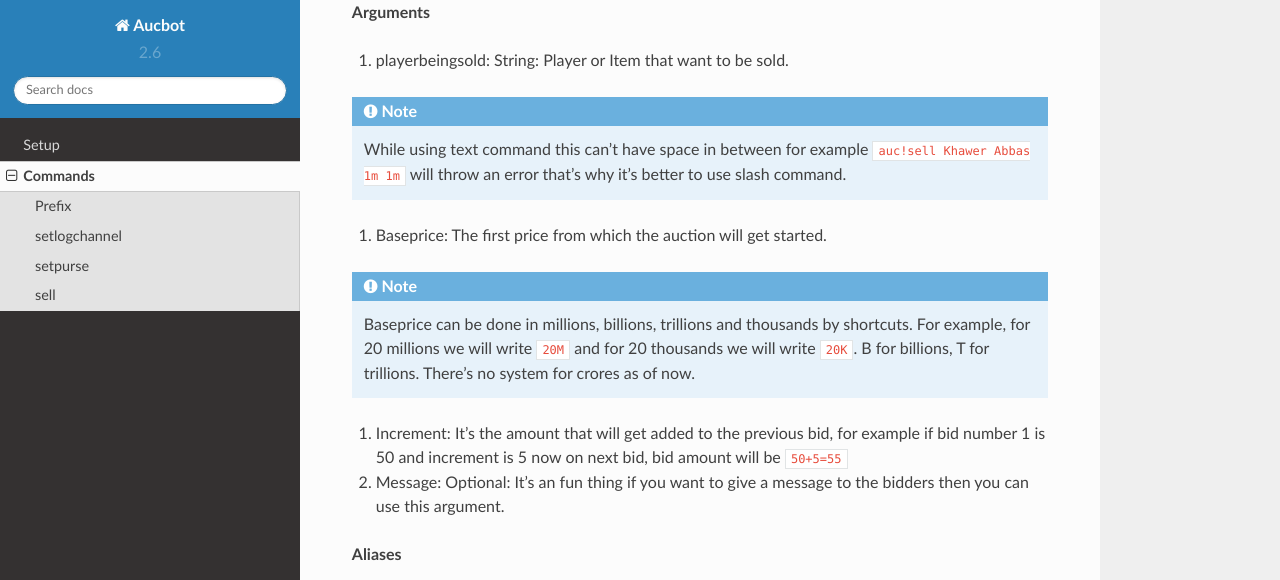
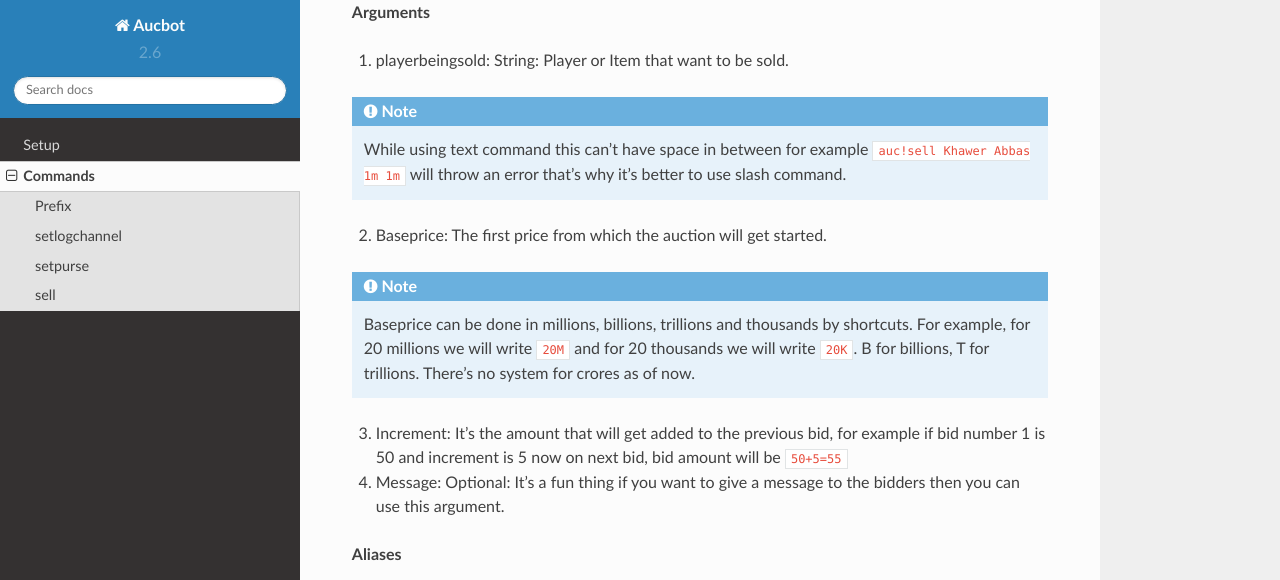
Before and after one commit to KhawerAbbas7/AucbotDocs, a Sphinx documentation site: the page built from docs/source/commands.rst, in a window 1280 px wide and 900 px high, scrolled down 2358 px. Shown: the top 580 px of the window. Built offline with Sphinx 7.4.7 and the Read the Docs theme 2.0.0, drawn with Linux system fonts in a browser that asks for light colours.

```diff
--- a/docs/source/commands.rst
+++ b/docs/source/commands.rst
@@ -106,17 +106,17 @@ Example of using it with sell command:
 
 **Arguments**
 
-#. playerbeingsold: String: Player or Item that want to be sold.
+1. playerbeingsold: String: Player or Item that want to be sold.
 
 .. NOTE:: While using text command this can't have space in between for example ``auc!sell Khawer Abbas 1m 1m`` will throw an error that's why it's better to use slash command.
 
-#. Baseprice: The first price from which the auction will get started.
+2. Baseprice: The first price from which the auction will get started.
 
 .. NOTE:: Baseprice can be done in millions, billions, trillions and thousands by shortcuts. For example, for 20 millions we will write ``20M`` and for 20 thousands we will write ``20K``. B for billions, T for trillions. There's no system for crores as of now.
 
-#. Increment: It's the amount that will get added to the previous bid, for example if bid number 1 is 50 and increment is 5 now on next bid, bid amount will be ``50+5=55``
+3. Increment: It's the amount that will get added to the previous bid, for example if bid number 1 is 50 and increment is 5 now on next bid, bid amount will be ``50+5=55``
 
-#. Message: Optional: It's an fun thing if you want to give a message to the bidders then you can use this argument.
+4. Message: Optional: It's a fun thing if you want to give a message to the bidders then you can use this argument.
 
 **Aliases**
 
```
